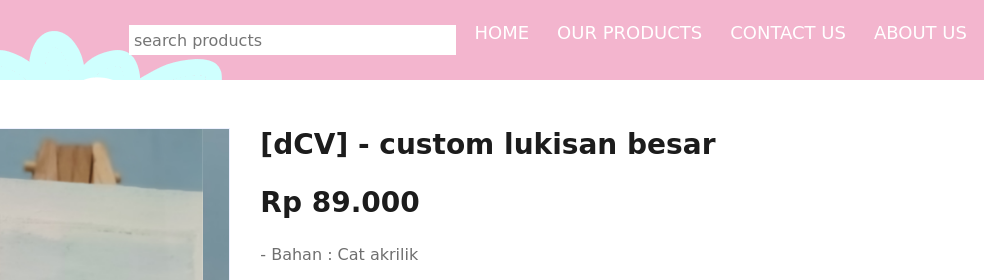
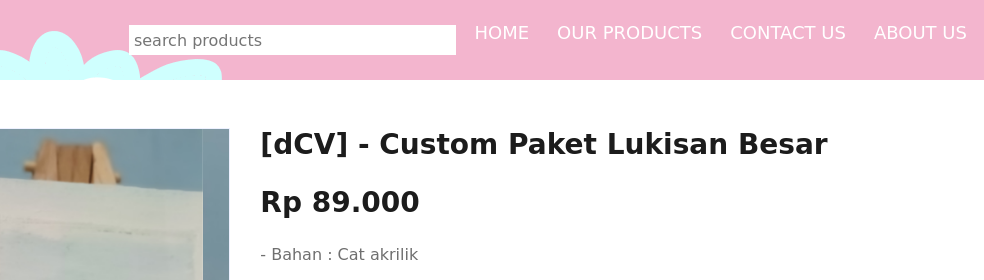
Before and after one commit to ZalfaNafila/cloveart.github.io, a plain HTML site: page ujicoba6.html in a window 1280 px wide. Shown: the top 280 px of the page, 296-1280 px from the left. Drawn offline with nearby package versions, Linux system fonts and the light colour scheme; a script that the page names is missing; some icons are missing.

Commit message:
Update ujicoba6.html

```diff
--- a/ujicoba6.html
+++ b/ujicoba6.html
@@ -84,7 +84,7 @@
             </div>
 
             <div class="col-lg-7 pb-5">
-                <h3 class="font-weight-semi-bold">[dCV] - custom lukisan besar</h3>
+                <h3 class="font-weight-semi-bold">[dCV] - Custom Paket Lukisan Besar</h3>
                   <div class="d-flex mb-3">
                     <div class="text-primary mr-2">
                     </div>
```
